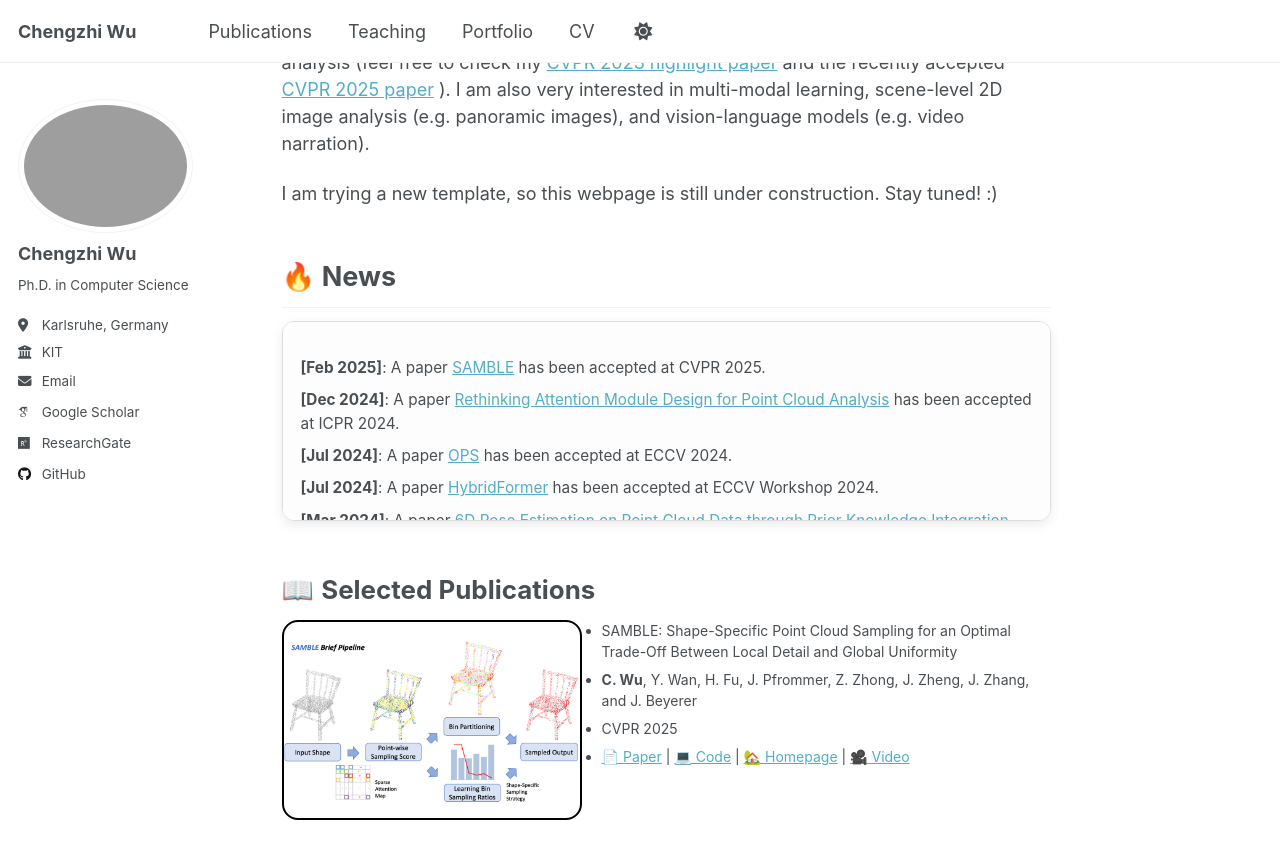
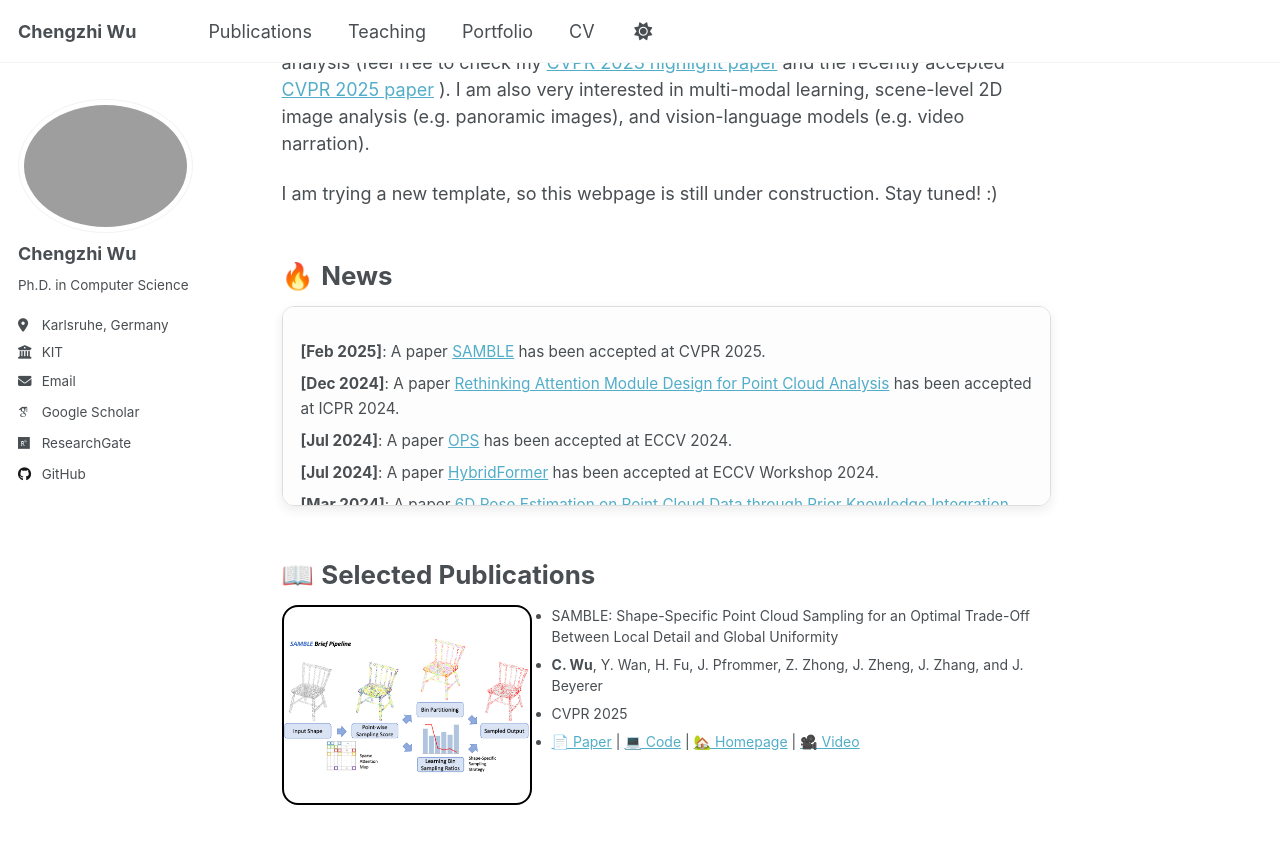
Before and after one commit to stevenczwu/stevenczwu.github.io, a Jekyll site: the page built from _pages/about.md, in a window 1280 px wide and 900 px high, scrolled down 386 px. Shown: the top 859 px of the window. Built offline with Jekyll 4.4.1, drawn with Linux system fonts in a browser that asks for light colours; some web fonts are replaced.

Commit message:
update about

```diff
--- a/_pages/about.md
+++ b/_pages/about.md
@@ -15,7 +15,9 @@ I am trying a new template, so this webpage is still under construction. Stay tu
 
 
 <section id="news">
-  <h2 style="font-size: 1.5em; margin-bottom: 0.5em;">🔥 News</h2>
+  <p style="margin-bottom: 10px; margin-top: 50px">
+      <span style="font-size: 144%; ">🔥 <b>News</b></span> <br />
+  </p>
   <div style="
       max-height: 200px;
       overflow-y: auto;
@@ -53,7 +55,7 @@ I am trying a new template, so this webpage is still under construction. Stay tu
     </p>
     <div style="display: flex; align-items: flex-start; width: 100%;">
       <div style="
-        width: 300px;
+        width: 250px;
         height: 200px;
         border: 2px solid black;
         border-radius: 16px;
```
